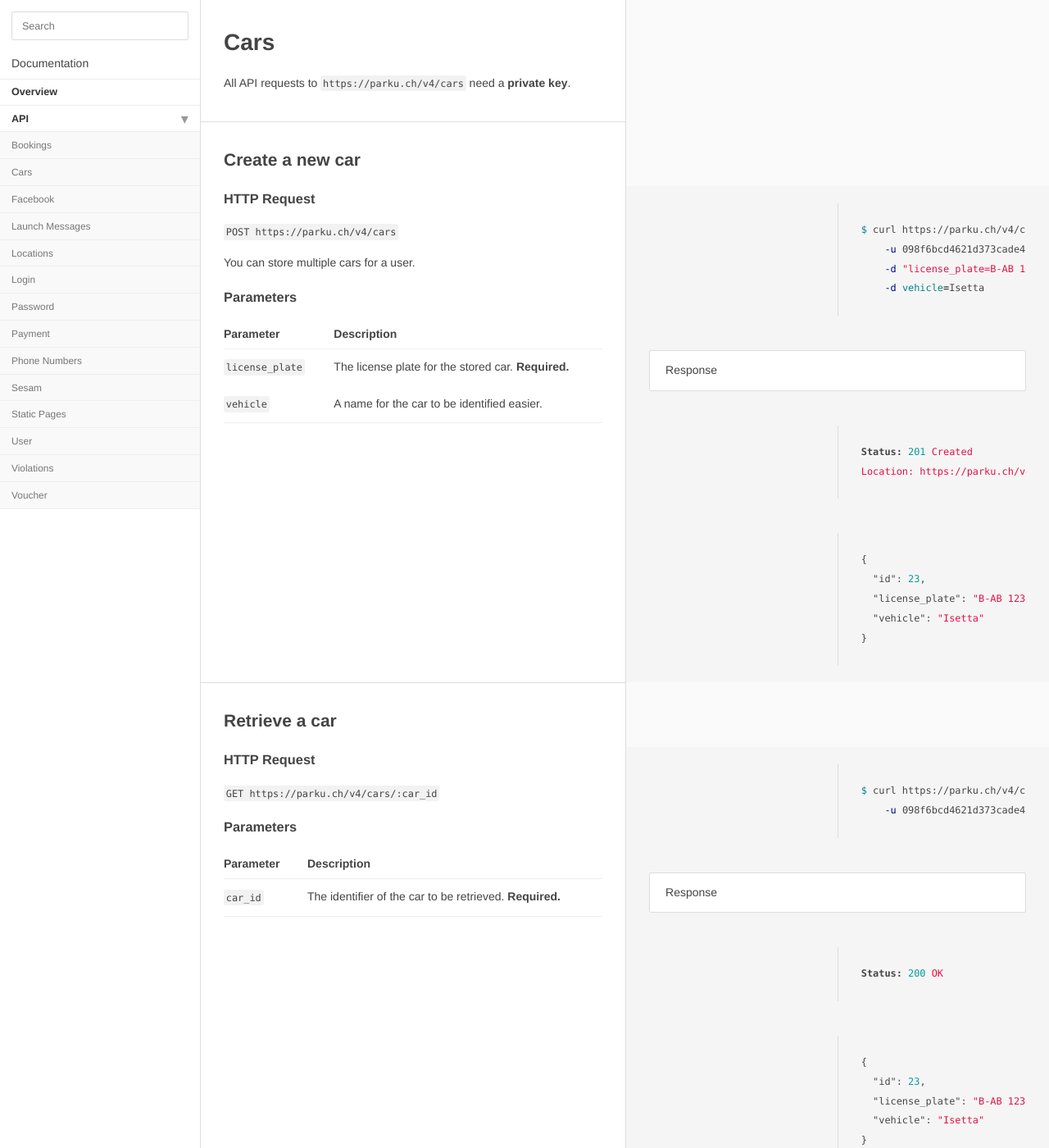
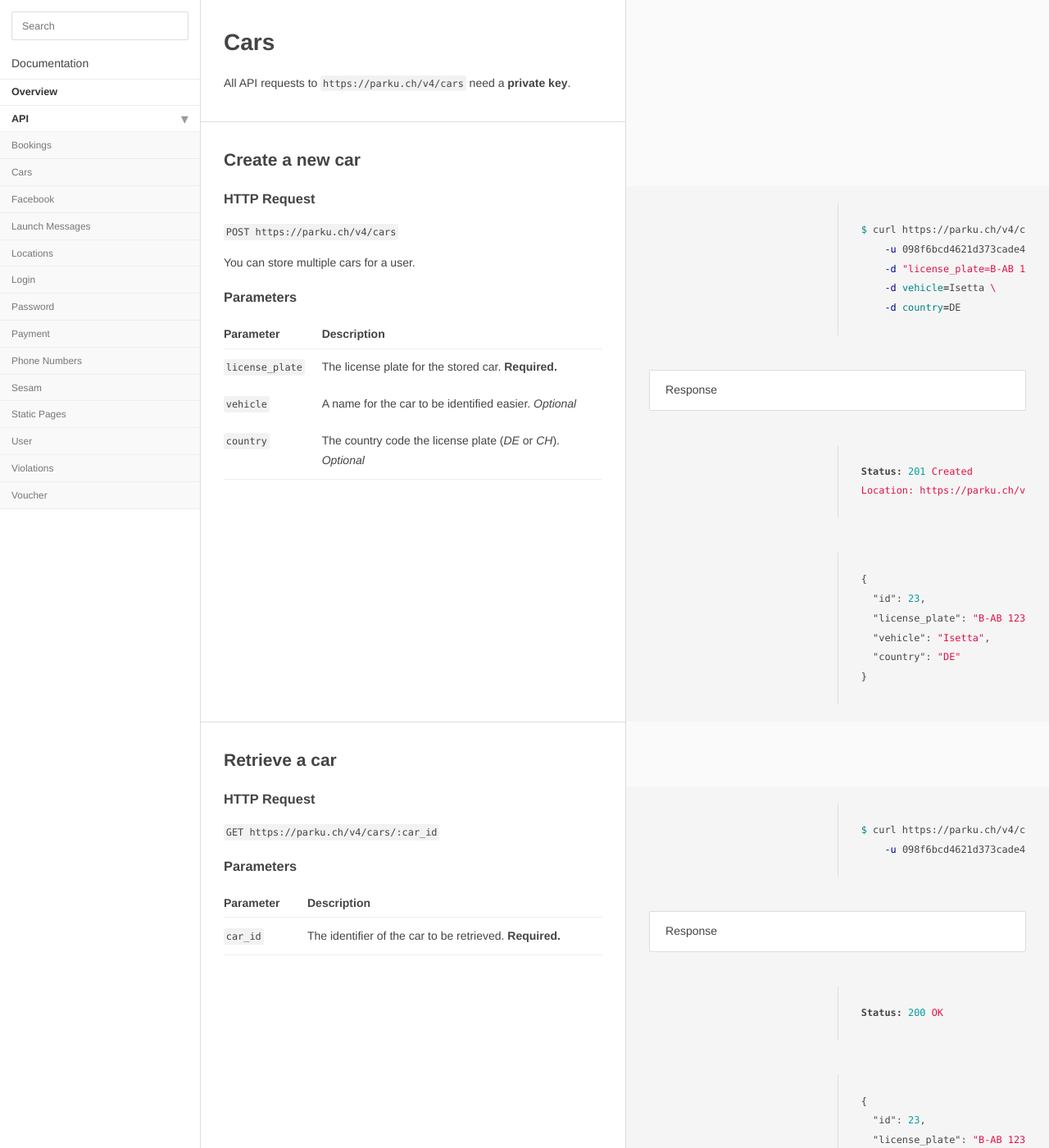
Before and after one commit to parku/docs, a Jekyll site: the page built from api/cars.md, in a window 1280 px wide and 1400 px high. Shown: the whole window at 82% size. Built offline with Jekyll 4.4.1, drawn with Linux system fonts in a browser that asks for light colours; Markdown is read by kramdown in place of the engine named in the settings; some of the changed text lies outside the part shown.

Commit message:
Country codes for cars.

````diff
--- a/api/cars.md
+++ b/api/cars.md
@@ -15,7 +15,8 @@ All API requests to `{{ site.parku.api }}/cars` need a __private key__.
 $ curl {{ site.parku.api }}/cars \
     -u 098f6bcd4621d373cade4e832627b4f6:parku \
     -d "license_plate=B-AB 1234" \
-    -d vehicle=Isetta
+    -d vehicle=Isetta \
+    -d country=DE
 ```
 
 > Response
@@ -28,7 +29,8 @@ Location: {{ site.parku.api }}/cars/23
 {
   "id": 23,
   "license_plate": "B-AB 1234",
-  "vehicle": "Isetta"
+  "vehicle": "Isetta",
+  "country": "DE"
 }
 ```
 
@@ -43,7 +45,8 @@ You can store multiple cars for a user.
 Parameter      | Description
 ---            | ---
 `license_plate`| The license plate for the stored car. __Required.__
-`vehicle`      | A name for the car to be identified easier.
+`vehicle`      | A name for the car to be identified easier. _Optional_
+`country`      | The country code the license plate (_DE_ or _CH_). _Optional_
 
 
 ## Retrieve a car
@@ -62,7 +65,8 @@ Status: 200 OK
 {
   "id": 23,
   "license_plate": "B-AB 1234",
-  "vehicle": "Isetta"
+  "vehicle": "Isetta",
+  "country": "DE"
 }
 ```
 
@@ -99,7 +103,8 @@ Status: 200 OK
 {
   "id": 23,
   "license_plate": "B-AB 1234",
-  "vehicle": "Polo"
+  "vehicle": "Polo",
+  "country": "DE"
 }
 ```
 
@@ -110,8 +115,9 @@ Status: 200 OK
 Parameter      | Description
 ---            | ---
 `car_id`       | The identifier of the car to update. __Required.__
-`license_plate`| The license plate for the stored car.
-`vehicle`      | A name for the car to be identified easier.
+`license_plate`| The license plate for the stored car. _Optional_
+`vehicle`      | A name for the car to be identified easier. _Optional_
+`country`      | The country code the license plate (_DE_ or _CH_). _Optional_
 
 
 ## Delete a car
@@ -159,12 +165,14 @@ Status: 200 OK
   {
     "id": 22,
     "vehicle": "Ducati Monster S4Rs",
-    "license_plate": "ABCDE1234"
+    "license_plate": "ABCDE1234",
+    "country": "DE"
   },
   {
     "id": 21,
     "vehicle": "Harley Davidson FortyEight 1200",
-    "license_plate": "ABCDE2345"
+    "license_plate": "ABCDE2345",
+    "country": "DE"
   },
   {...},
   {...}
````
